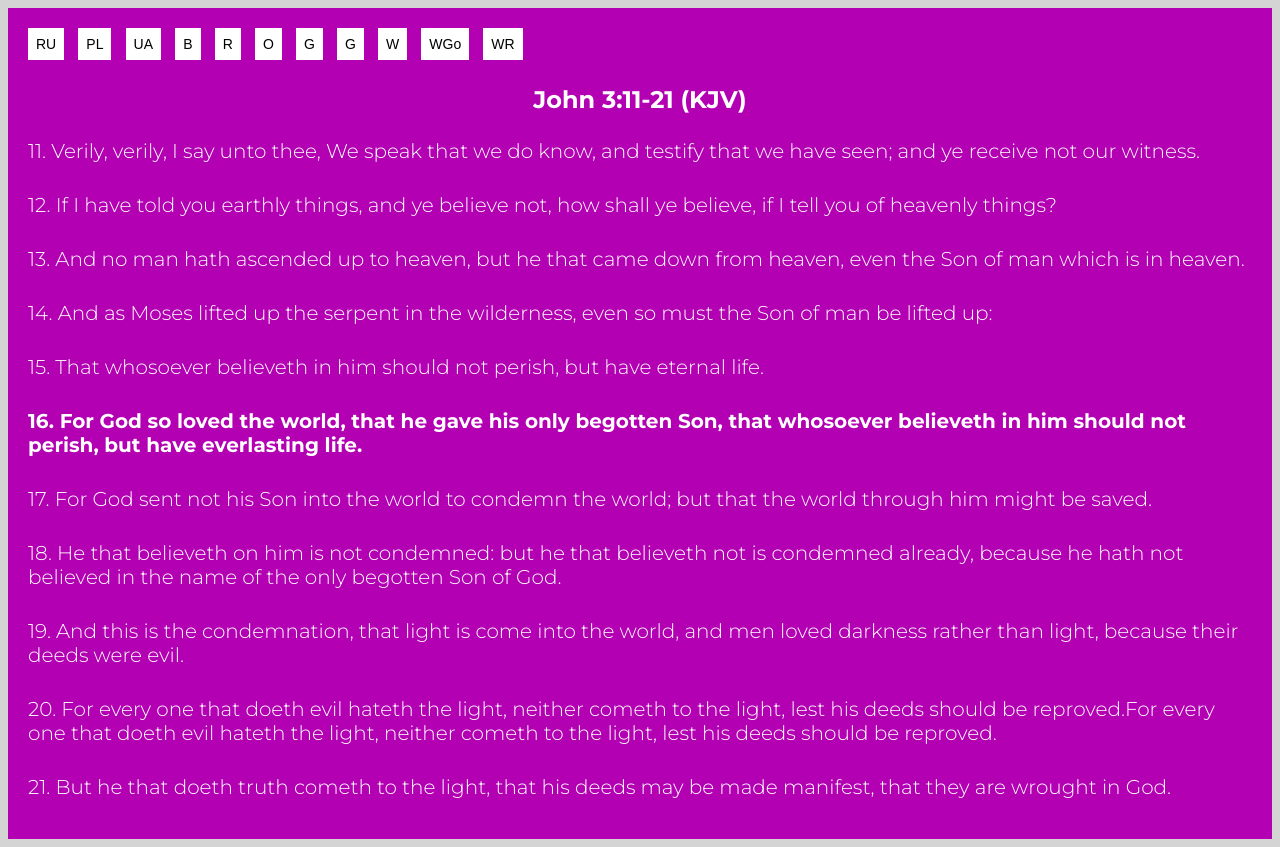
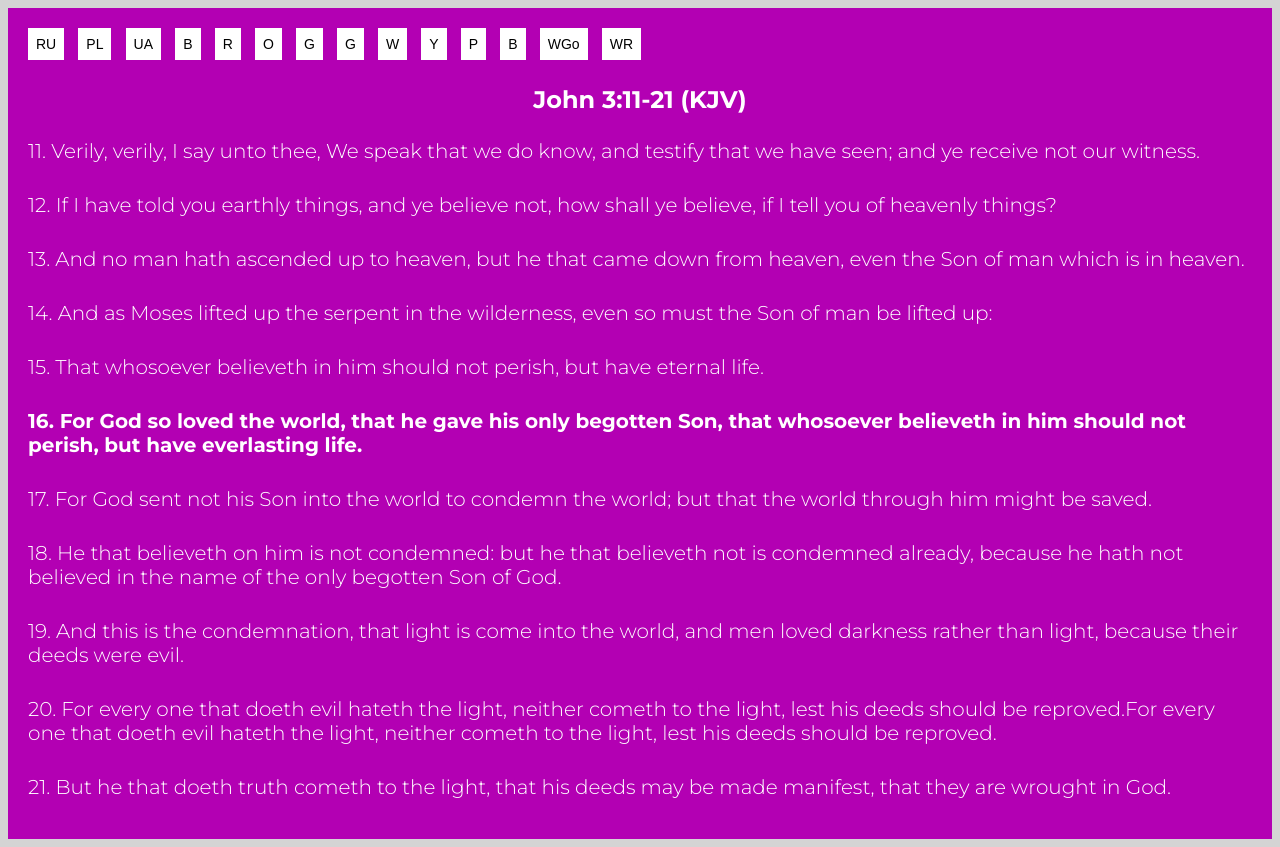
Before and after one commit to Mr-Front-End-dev/Bible-Verses-p--EN, a plain HTML site: page index.html in a window 1280 px wide. Drawn offline with Linux system fonts and the light colour scheme.

Commit message:
Added (Y, P, B) projects

```diff
--- a/index.html
+++ b/index.html
@@ -22,6 +22,9 @@
       <button class="section__button"><a class="section__button--link" href="https://mrpenguin-dev.github.io/Simple-Bible-Verses-g--EN/">G</a></button>
       <button class="section__button"><a class="section__button--link" href="https://mrpenguin-dev.github.io/Simple-Bible-Verses-grey--EN/">G</a></button>
       <button class="section__button"><a class="section__button--link" href="https://mrpenguin-dev.github.io/Simple-Bible-Verses-w--EN/">W</a></button>
+      <button class="section__button"><a class="section__button--link" href="https://mrpenguin-dev.github.io/Simple-Bible-Verses-yellow--EN/">Y</a></button>
+      <button class="section__button"><a class="section__button--link" href="https://mrpenguin-dev.github.io/Simple-Bible-Verses-pink--EN/">P</a></button>
+      <button class="section__button"><a class="section__button--link" href="https://mrpenguin-dev.github.io/Simple-Bible-Verses-brown--EN/">B</a></button>
       <button class="section__button"><a class="section__button--link" href="https://mrpenguin-dev.github.io/Simple-Bible-Verses-white-gold--EN/">WGo</a></button>
       <button class="section__button"><a class="section__button--link" href="https://mrpenguin-dev.github.io/Simple-Bible-Verses-white-red--EN/">WR</a></button>
       <h1 class="section--h1">John 3:11-21 (KJV)</h1>
```
